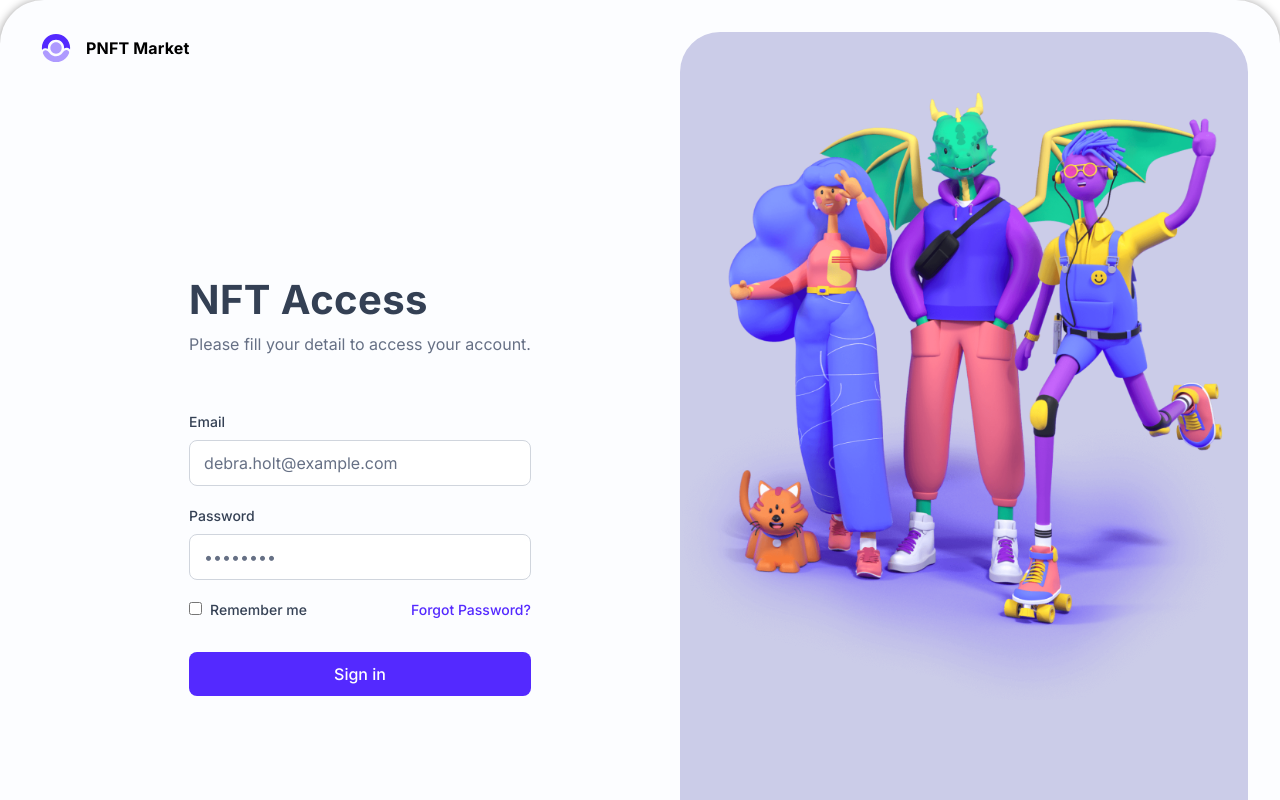
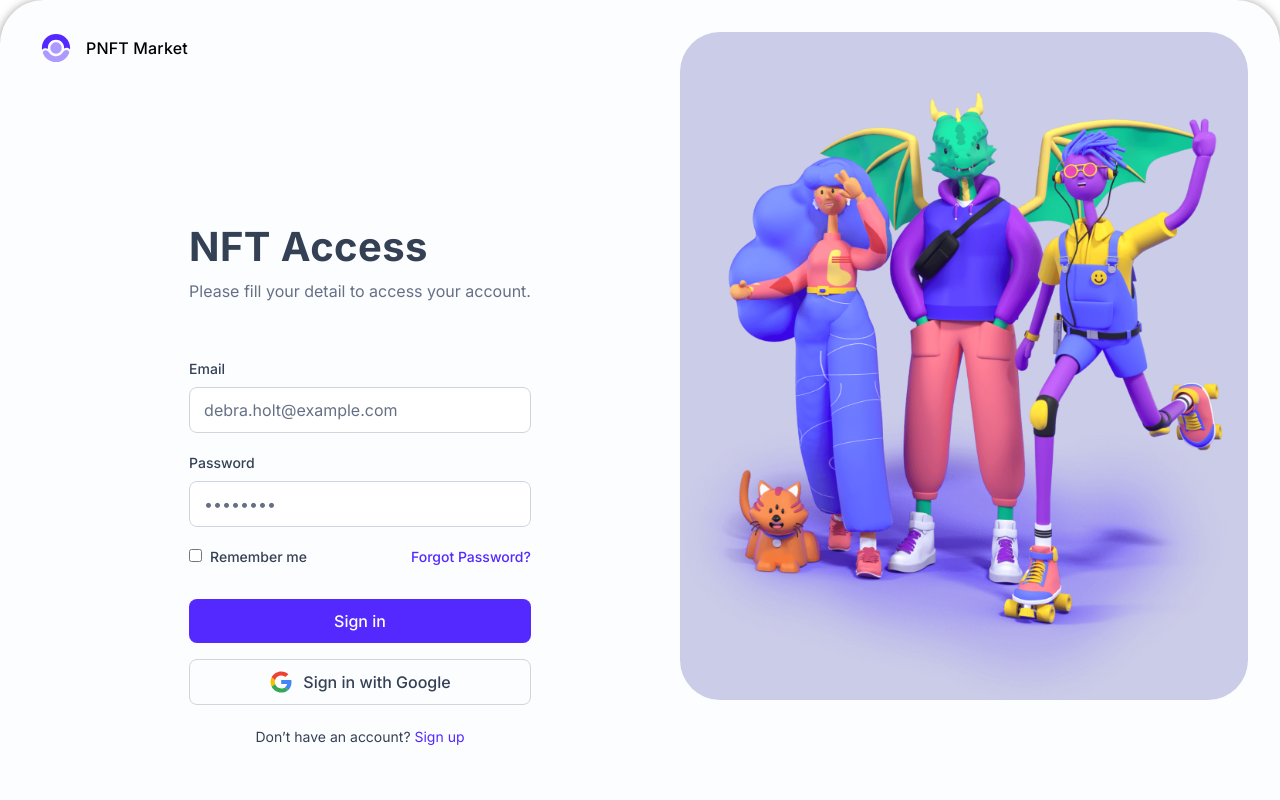
Before and after one commit to analebyodkina/react-first-app, a React (Create React App) app: page / in a window 1280 px wide. Shown: the top 800 px of the page. Built offline with nearby package versions, Linux system fonts and the light colour scheme.

Commit message:
added adaptivity

```diff
--- a/src/App.js
+++ b/src/App.js
@@ -3,6 +3,7 @@ import Header from './components/header/Header';
 import Footer from './components/footer/Footer';
 
 import mainLogo from './assets/bg-image.png'
+import GoogleIcon from '../src/components/icons/GoogleIcon';
 
 function App() {
   return (
@@ -36,8 +37,13 @@ function App() {
 
 
               </form>
+              <a href="#" className="login__google">
+                <GoogleIcon />
+                <span>Sign in with Google</span>
+              </a>
+              <div className="login__sign-up">Don’t have an account? <span>Sign up</span>
+              </div>
             </div>
-
             <Footer />
           </div>
           <div className="image">
--- a/src/App.scss
+++ b/src/App.scss
@@ -19,16 +19,28 @@
     box-shadow: 0 1px 10px #949393;
     display: grid;
     grid-template-columns: 640px auto;
+    @include desktop-small-1200 {
+        grid-template-columns: auto auto;
+    }
+    @include tablet-992 {
+        grid-template-columns: 1fr;
+        padding: 0px 24px;
+    }
+
 }
 .container {
     display: grid;
     grid-template-rows: auto 1fr auto;
 }
 .image {
-
-    height: 896px;
-    background: $color-bg;
     border-radius: 40px;
+    @include tablet-992 {
+        display: none;
+    }
+    img {
+        background: $color-bg;
+        border-radius: 40px;
+    }
 }
 .login {
     max-width: 500px;
@@ -37,15 +49,45 @@
     display: flex;
     flex-direction: column;
     justify-content: center;
+    @include tablet-992 {
+        padding: 0;
+    }
     &__title {
         @include text ($ff, 40px, 48px, 700, $color-secondary);
         letter-spacing: 0.01em;
         text-transform: capitalize;
         margin-bottom: 8px;
+        @include mobile-576 {
+            @include text ($ff, 32px, 39px, 700, $color-secondary);
+
+        }
     }
     &__desc {
         @include text ($ff, 16px, 24px, 400, $color-accent);
         margin-bottom: 56px;
+        @include mobile-576 {
+            font-size: 14px;
+        }
+    }
+    &__google {
+        margin-top: 16px;
+        padding: 10px 0;
+        display: flex;
+        align-items: center;
+        justify-content: center;
+        gap: 10px;
+        border: 1px solid #D0D5DD;
+        border-radius: 8px;
+        @include text ($ff, 16px, 20px, 500, $color-secondary);
+    }
+    &__sign-up {
+        @include text ($ff, 14px, 24px, 400, $color-secondary);
+        margin-top: 20px;
+        text-align: center;
+        span {
+            color: $color-primary;
+            cursor: pointer;
+        }
     }
 }
 .form{
--- a/src/components/footer/Footer.scss
+++ b/src/components/footer/Footer.scss
@@ -2,4 +2,7 @@
 @import 'src/scss/mixins.scss';
 .copyright {
       @include text ($ff, 16px, 20px, 400, $color-accent);
+      @include tablet-992 {
+        display: none;
+    }
 }
--- a/src/components/header/Header.scss
+++ b/src/components/header/Header.scss
@@ -5,8 +5,12 @@
     gap: 14px;
     align-items: center;
     cursor: pointer;
+    @include tablet-992 {
+        flex-direction: column;
+        padding-top: 90px;
+    }
     &__text {
-        @include text ($ff, 16px, 19px, 700, $color-black);
+        @include text ($ff, 16px, 19px, 500, $color-black);
         letter-spacing: 0.01em;
     }
 }
--- /dev/null
+++ b/src/components/icons/GoogleIcon.js
@@ -0,0 +1,12 @@
+function GoogleIcon() {
+    return (
+        <svg width="24" height="24" viewBox="0 0 24 24" fill="none" xmlns="http://www.w3.org/2000/svg">
+        <path d="M22.501 12.2332C22.501 11.3699 22.4296 10.7399 22.2748 10.0865H12.2153V13.9832H18.12C18.001 14.9515 17.3582 16.4099 15.9296 17.3898L15.9096 17.5203L19.0902 19.935L19.3106 19.9565C21.3343 18.1249 22.501 15.4298 22.501 12.2332Z" fill="#4285F4"/>
+        <path d="M12.214 22.5C15.1068 22.5 17.5353 21.5666 19.3092 19.9567L15.9282 17.3899C15.0235 18.0083 13.8092 18.4399 12.214 18.4399C9.38069 18.4399 6.97596 16.6083 6.11874 14.0766L5.99309 14.0871L2.68583 16.5954L2.64258 16.7132C4.40446 20.1433 8.0235 22.5 12.214 22.5Z" fill="#34A853"/>
+        <path d="M6.12046 14.0767C5.89428 13.4234 5.76337 12.7233 5.76337 12C5.76337 11.2767 5.89428 10.5767 6.10856 9.92337L6.10257 9.78423L2.75386 7.2356L2.64429 7.28667C1.91814 8.71002 1.50146 10.3084 1.50146 12C1.50146 13.6917 1.91814 15.29 2.64429 16.7133L6.12046 14.0767Z" fill="#FBBC05"/>
+        <path d="M12.2141 5.55997C14.2259 5.55997 15.583 6.41163 16.3569 7.12335L19.3807 4.23C17.5236 2.53834 15.1069 1.5 12.2141 1.5C8.02353 1.5 4.40447 3.85665 2.64258 7.28662L6.10686 9.92332C6.97598 7.39166 9.38073 5.55997 12.2141 5.55997Z" fill="#EB4335"/>
+        </svg>
+    )
+  }
+
+  export default GoogleIcon;
--- a/src/scss/_mixins.scss
+++ b/src/scss/_mixins.scss
@@ -4,4 +4,28 @@
     line-height: $lh;
     font-weight: $fw;
     color: $color;
+}
+
+  @mixin desktop-small-1200 {
+    @media (max-width: $desktop-small) {
+      @content;
+    }
   }
+
+  @mixin tablet-992 {
+    @media (max-width: $tablet) {
+      @content;
+    }
+  }
+
+  @mixin tablet-small-768 {
+    @media (max-width: $tablet-small) {
+      @content;
+    }
+  }
+
+  @mixin mobile-576 {
+    @media (max-width: $mobile) {
+      @content;
+    }
+  }
```
